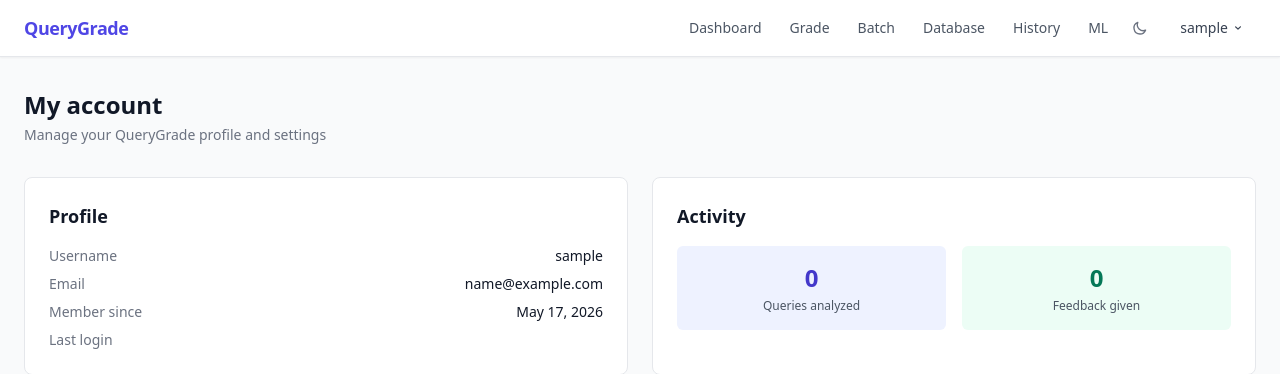
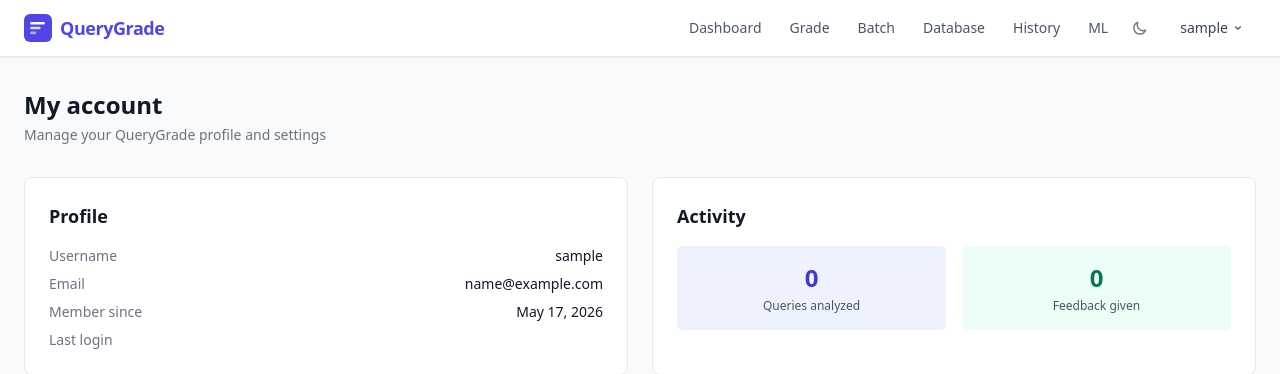
Before and after one commit to ringo380/QueryGrade, a Django app: page /account/ in a window 1280 px wide. Shown: the top 374 px of the page. Run offline with Django 5.2, Linux system fonts and the light colour scheme; the visitor is signed in with stand-in values (Sample User, id 1); data that the repository does not hold is empty; parts of the project's set-up code (start-up, migrations or seed data) failed here and were passed over; some libraries are stand-ins or nearby versions.

Commit message:
feat(ui): add minimalist SVG logo mark and favicon
Inline SVG mark in navbar (rounded indigo square + ascending bars)
plus matching favicon. Uses currentColor so dark mode picks up the
lighter indigo wordmark color automatically.

```diff
--- a/analyzer/templates/analyzer/base.html
+++ b/analyzer/templates/analyzer/base.html
@@ -6,6 +6,7 @@
   <meta charset="UTF-8">
   <meta name="viewport" content="width=device-width, initial-scale=1.0">
   <title>{% block title %}QueryGrade{% endblock %}</title>
+  <link rel="icon" type="image/svg+xml" href="{% static 'analyzer/img/favicon.svg' %}">
   <script src="https://cdn.tailwindcss.com"></script>
   <script>
     tailwind.config = {
@@ -66,7 +67,15 @@
   <nav class="bg-white dark:bg-[#161b22] border-b border-gray-200 dark:border-[#30363d] shadow-sm dark:shadow-none" id="navigation">
     <div class="max-w-7xl mx-auto px-4 sm:px-6">
       <div class="flex items-center justify-between h-14">
-        <a href="{% url 'index' %}" class="font-bold text-indigo-600 text-lg tracking-tight">QueryGrade</a>
+        <a href="{% url 'index' %}" class="flex items-center gap-2 font-bold text-indigo-600 dark:text-[#a5b4fc] text-lg tracking-tight" aria-label="QueryGrade home">
+          <svg class="w-7 h-7" viewBox="0 0 32 32" xmlns="http://www.w3.org/2000/svg" aria-hidden="true">
+            <rect width="32" height="32" rx="7" fill="currentColor"/>
+            <rect x="7" y="20" width="7" height="3" rx="1.5" fill="#ffffff" fill-opacity="0.55"/>
+            <rect x="7" y="14.5" width="12" height="3" rx="1.5" fill="#ffffff" fill-opacity="0.8"/>
+            <rect x="7" y="9" width="17" height="3" rx="1.5" fill="#ffffff"/>
+          </svg>
+          <span>QueryGrade</span>
+        </a>
 
         <div class="flex gap-1 items-center">
           {% if user.is_authenticated %}
```
Also changed, not shown: analyzer/static/analyzer/img/favicon.svg (added), analyzer/static/analyzer/img/logo-mark.svg (added).
